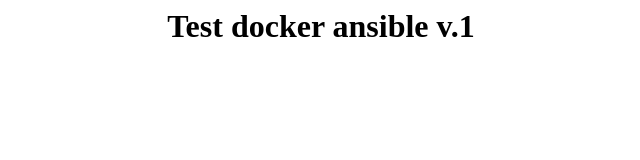
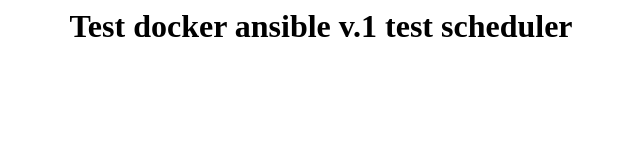
Before and after one commit to YendaPurbadian/apache-docker-ansible, a plain HTML site: page index.html in a window 1280 px wide. Shown: the whole page, without its empty margins (319-959 px from the left). Drawn offline with Linux system fonts and the light colour scheme.

Commit message:
Update index.html

```diff
--- a/index.html
+++ b/index.html
@@ -1 +1 @@
-<h1><center>Test docker ansible v.1</center></h1>
+<h1><center>Test docker ansible v.1 test scheduler</center></h1>
```
